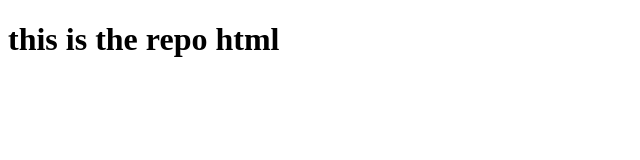
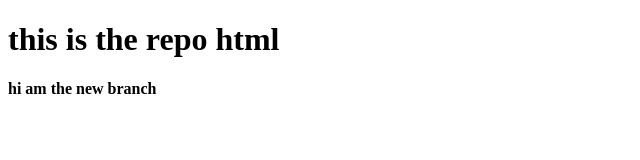
Before and after one commit to Ratul-hasan9898/LocalRepo, a plain HTML site: page index.html in a window 1280 px wide. Shown: the whole page, without its empty margins (0-640 px from the left). Drawn offline with Linux system fonts and the light colour scheme.

Commit message:
new branch we created

```diff
--- a/index.html
+++ b/index.html
@@ -7,5 +7,6 @@
 </head>
 <body>
     <h1>this is the repo html </h1>
+    <h4>hi am the new branch </h4>
 </body>
 </html>
```
